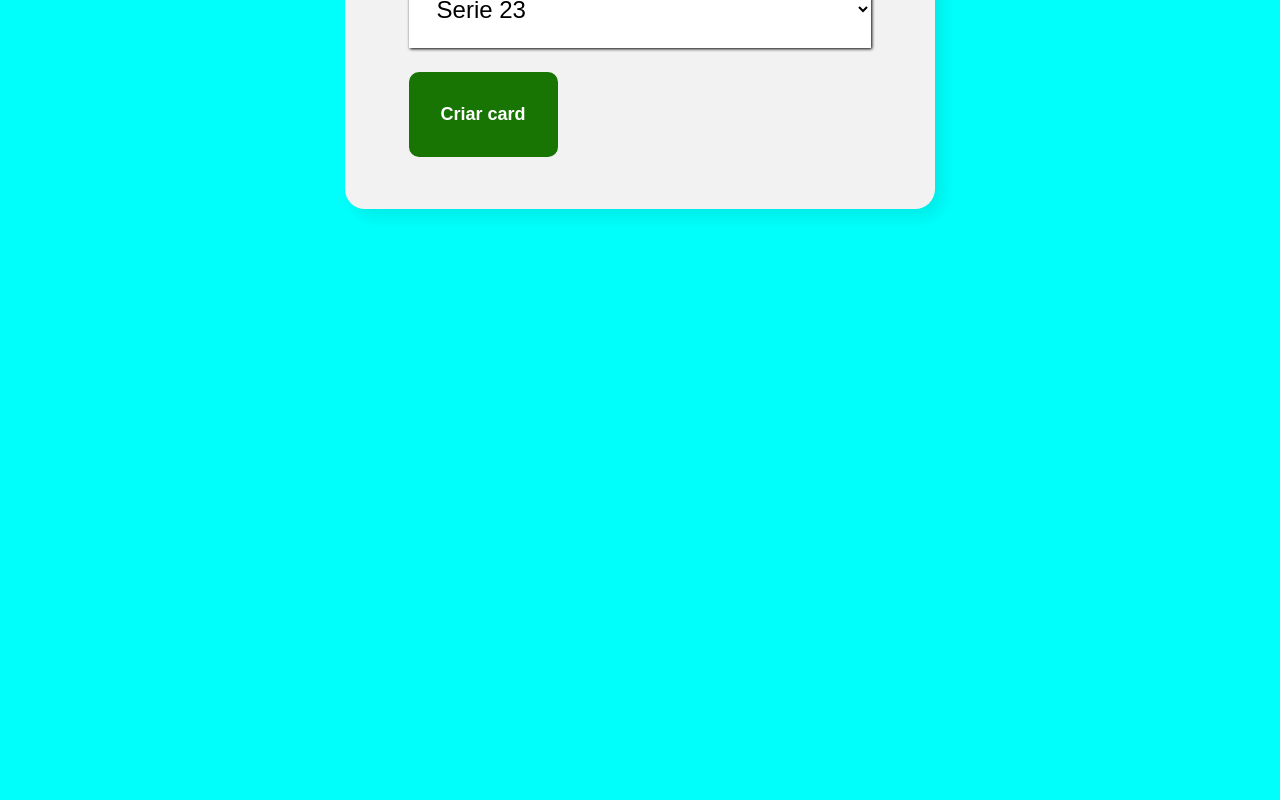
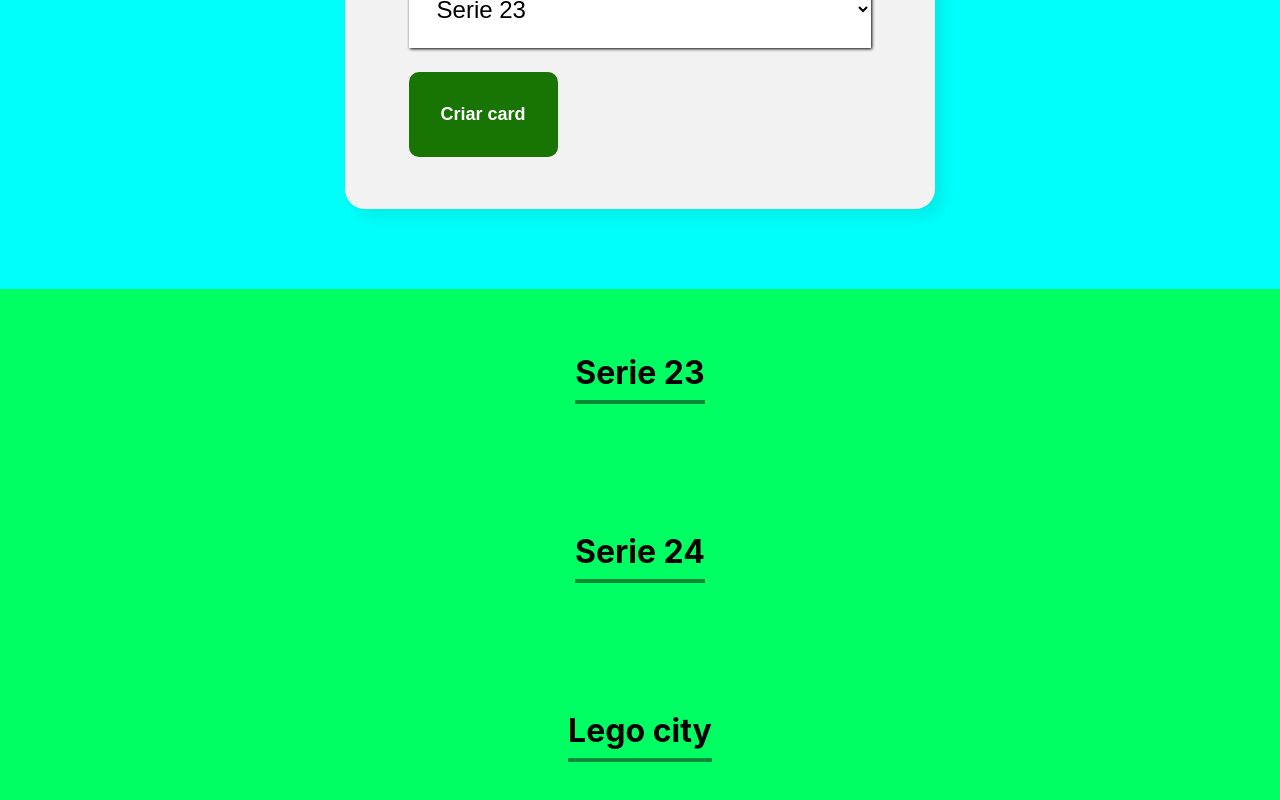
Before and after one commit to renatog17/lego_minifigure_form, a React (Create React App) app: page / in a window 1280 px wide. Shown: the part 982-1782 px from the top of the page. Before the commit the page ends 1271 px from the top, so only its background shows below. Built offline with nearby package versions, Linux system fonts and the light colour scheme.

Commit message:
component Serie created

```diff
--- a/src/App.js
+++ b/src/App.js
@@ -1,6 +1,7 @@
 import { useState } from 'react';
 import Banner from './componentes/Banner/Banner';
 import Formulario from './componentes/Formulario';
+import Serie from './componentes/Serie'
 
 function App() {
   const [minifigures, setMinifigures] = useState([])
@@ -12,6 +13,10 @@ function App() {
     <div className="App">
       <Banner/>
       <Formulario aMinifiguraAdicionada={aNovaMinifiguraAdicionada}/>
+      <Serie nome='Serie 23'/>
+      <Serie nome='Serie 24'/>
+      <Serie nome='Lego city'/>
+
     </div>
   );
 }
--- /dev/null
+++ b/src/componentes/Serie/Serie.css
@@ -0,0 +1,12 @@
+.serie{
+    text-align: center;
+    background-color: rgb(0, 255, 98);
+    padding: 32px;
+}
+
+.serie h3{
+    font-size: 32px;
+    border-bottom: 4px solid rgb(5, 136, 56) ;
+    display: inline-block;
+    padding-bottom: 8px;
+}
--- /dev/null
+++ b/src/componentes/Serie/index.js
@@ -0,0 +1,13 @@
+import './Serie.css'
+
+const Serie = (props) =>{
+    return(
+    <section className='serie'>
+        <h3>
+            {props.nome}
+        </h3>
+    </section>
+    )
+}
+
+export default Serie
```
